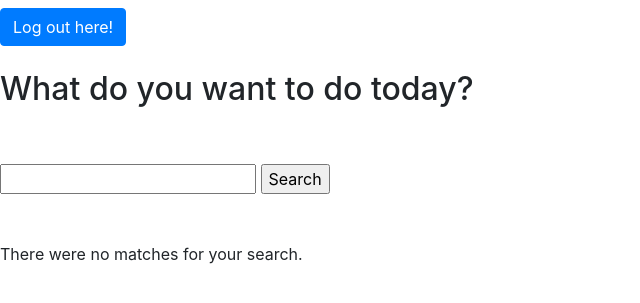
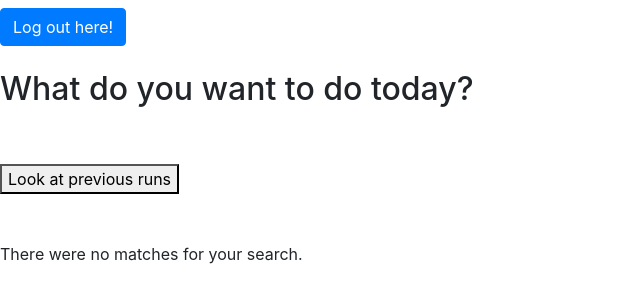
Before and after one commit to faridhode/ENGO551_WalkSafe, a Flask app: page /home.html in a window 1280 px wide. Shown: the part 48-351 px from the top of the page, without its empty margins (0-640 px from the left). Run offline with Flask 3, Linux system fonts and the light colour scheme; data that the repository does not hold is empty; some libraries are stand-ins or nearby versions.

Commit message:
Update home.html

```diff
--- a/templates/home.html
+++ b/templates/home.html
@@ -19,8 +19,8 @@
         <br/> <br/>
 
         <form action="{{ url_for('home')}}" method="get">
-            <input type="text" name="find">
-            <input type="submit" value="Search">
+			<input type="hidden" name="find" value="{{uname}}">
+            <button type="submit">Look at previous runs</button>
         </form>
 
          <br/> <br/>
```
